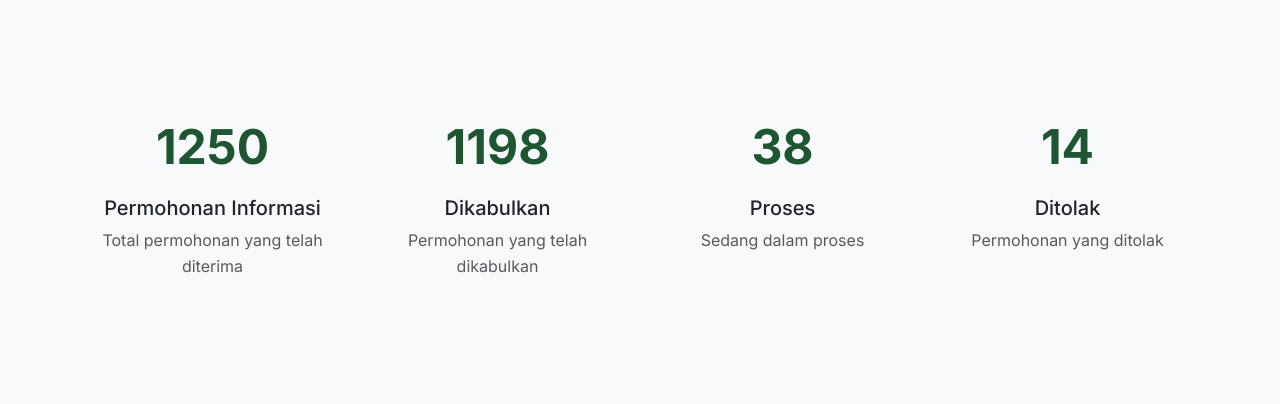
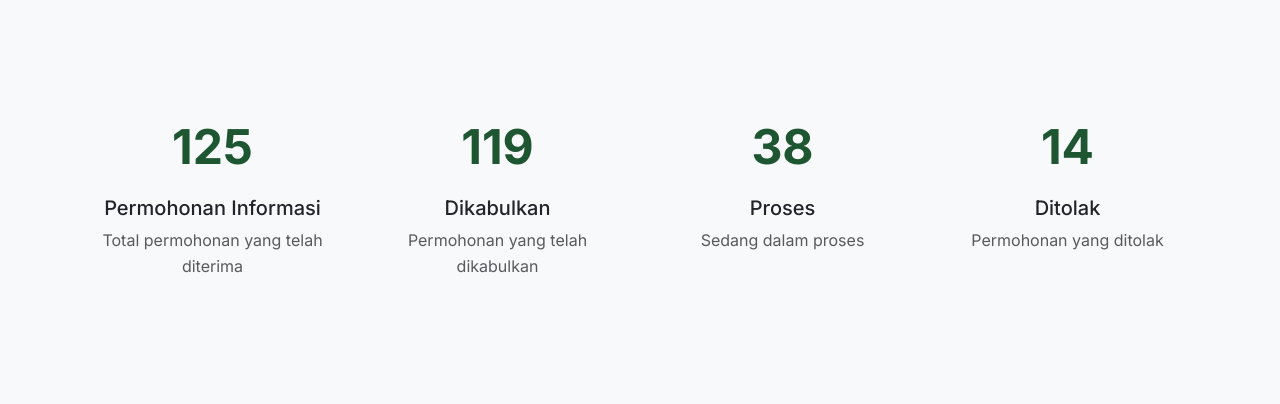
Before and after one commit to rahmadjunianto/ppid, a Laravel app: page / in a window 1280 px wide. Shown: the part 943-1347 px from the top of the page. Run offline with Laravel 8, Linux system fonts and the light colour scheme; data comes from the database, SQL or seed files in the repository.

Commit message:
Update statistics section to reflect accurate counts for information requests and approvals

```diff
--- a/resources/views/beranda.blade.php
+++ b/resources/views/beranda.blade.php
@@ -588,14 +588,14 @@
             <div class="row">
                 <div class="col-lg-3 col-md-6">
                     <div class="stat-item">
-                        <span class="stat-number" data-count="1250">0</span>
+                        <span class="stat-number" data-count="125">0</span>
                         <h5>Permohonan Informasi</h5>
                         <p class="text-muted">Total permohonan yang telah diterima</p>
                     </div>
                 </div>
                 <div class="col-lg-3 col-md-6">
                     <div class="stat-item">
-                        <span class="stat-number" data-count="1198">0</span>
+                        <span class="stat-number" data-count="119">0</span>
                         <h5>Dikabulkan</h5>
                         <p class="text-muted">Permohonan yang telah dikabulkan</p>
                     </div>
```
